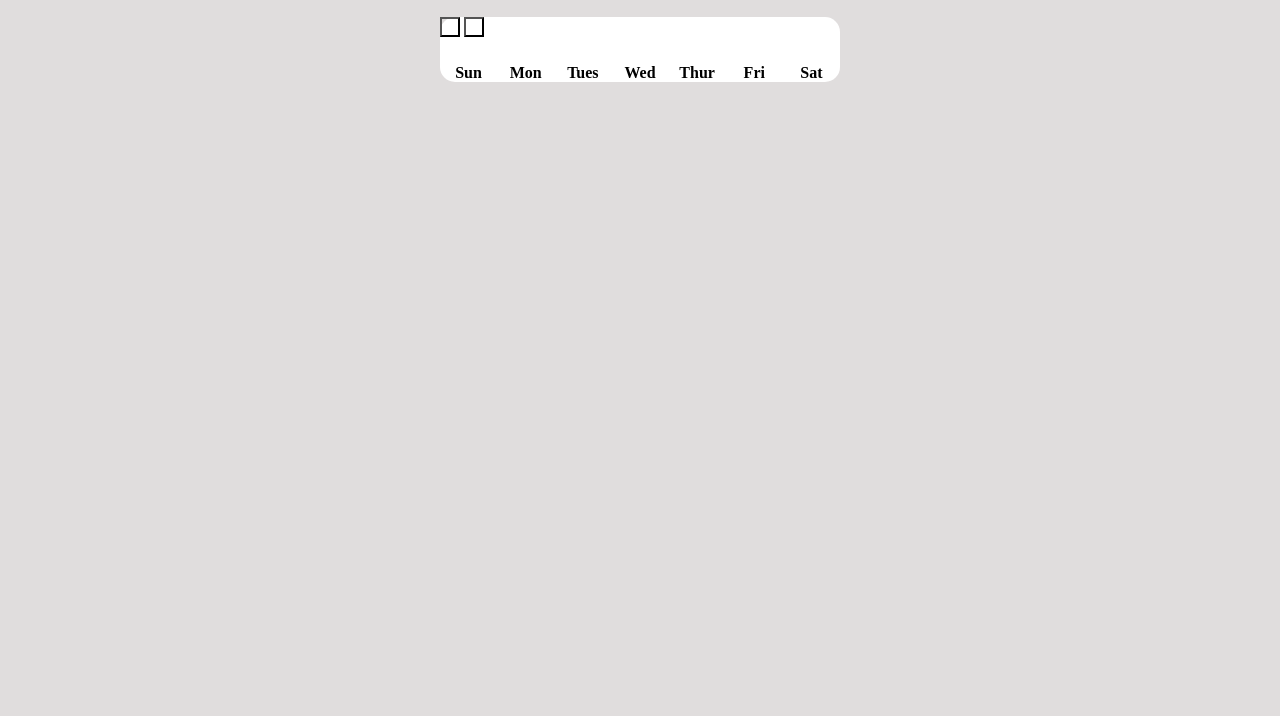
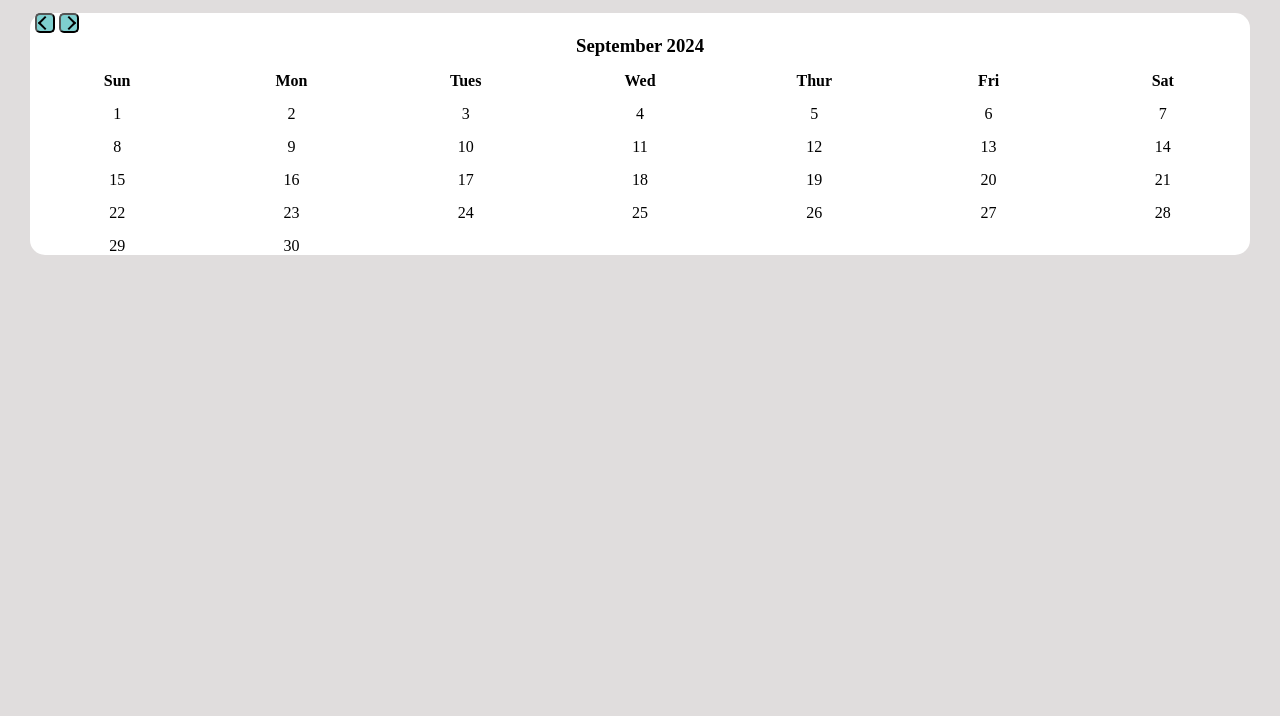
Before and after one commit to bjarvis03/CalendarPlanner, a plain HTML site: page index.html in a window 1280 px wide. Shown: the part 84-800 px from the top of the page. Drawn offline with Linux system fonts and the light colour scheme.

Commit message:
Added more styling around Calendar, and wrote index.js code to initalized calender to current month/year using JavaScript.

```diff
--- a/index.css
+++ b/index.css
@@ -5,20 +5,20 @@
 }
 
 body{
-    padding: 2rem;
+    padding: 30px;
     font-family: 'Times New Roman';
     background-color: #d4d0d0b6;
 }
 
 .mainHeading{
     text-align: center;
-    margin-bottom: 2rem;
+    margin-bottom: 30px;
 }
 
 .calendar{
     margin: auto;
-    width: 400px;
-    background: #ffff;
+    width: px;
+    background: #ffffff;
     border-radius: 15px;
 }
 
@@ -31,7 +31,7 @@ body{
 
 .calendar ul li{
     width: calc(100%/7);
-    margin-top: 25px;
+    margin-top: 15px;
     position: relative;
 }
 
@@ -39,9 +39,10 @@ body{
     width: 20px;
     height: 20px;
     position: relative;
-    top: 50%;
-    background: transparent;
+    left: 5px;
+    background: rgb(126, 207, 207);
     cursor: pointer;
+    border-radius: 5px;
 }
 
 #prev::before, #next::before{
@@ -53,6 +54,44 @@ body{
     left: 50%;
 }
 
-.daynames{
+#prev::before{
+    border-left: 2px solid #000;
+    border-bottom: 2px solid #000;
+    transform: translate(-50%, -50%) rotate(-135deg);
+}
+
+#next::before{
+    border-right: 2px solid #000;
+    border-top: 2px solid #000;
+    transform: translate(-50%, -50%) rotate(-135deg);
+}
+
+.month{
+    content: '';
+    text-align: center;
+}
+
+.dayNames{
     font-weight: 600;
 }
+
+.dateNumbers li.today{
+    color: #ffffff;
+}
+
+.dateNumbers li.today::before{
+    content: '';
+    width:30px;
+    height:30px;
+    position:absolute;
+    top:50%;
+    left:50%;
+    transform:translate(-50%, -50%);
+    background: #000;
+    border-radius:50%;
+    z-index: -1;
+}
+
+.days li.inactive{
+    color: #d4d0d0b6;
+}
--- a/index.html
+++ b/index.html
@@ -8,14 +8,15 @@
     <link rel="stylesheet" href="index.css">
 </head>
 <body>
-    <h1 class="mainHeading">Calender Planner</h1>
+    <h1 class="mainHeading">Calendar Planner</h1>
     <div class="calendar">
         <nav class="navigation">
+            <button id="next"></button>
             <button id="prev"></button>
-            <button id="next"></button>
         </nav>
+        <h3 class="month"></h3>
         <section>
-            <ul class="daynames">
+            <ul class="dayNames">
                 <li>Sun</li>
                 <li>Mon</li>
                 <li>Tues</li>
@@ -24,7 +25,7 @@
                 <li>Fri</li>
                 <li>Sat</li>
             </ul>
-            <ul class="datenumbers"></ul>
+            <ul class="dateNumbers"></ul>
         </section>
     </div>
     <script src="index.js"></script>
--- a/index.js
+++ b/index.js
@@ -0,0 +1,35 @@
+const monthName = document.querySelector('.month');
+const dateNumbers = document.querySelector('.dateNumbers');
+const navs = document.querySelectorAll('.navigation');
+
+//Constant list of months in the year.
+const months = ['January', 'February', 'March', 'April', 'May', 'June', 'July', 'August', 'September', 'October', 'November', 'December'];
+
+//Initalizing date, month, and year variables.
+let date = new Date();
+let month = date.getMonth();
+let year = date.getFullYear();
+
+//Displays calender initally set to current month and year.
+function showCalendar(){
+    const startMonth = new Date(year, month, 1).getDay();
+    const lastDay = new Date(year, month + 1, 0).getDate();
+    const endMonth = new Date(year, month, lastDay).getDay();
+    const prevLastDay = new Date(year, month, 0).getDate();
+
+    let dateNumbersHTML = '';
+
+    //This will give the last months dates that are still in the current month.
+    //for(let i = 0; i < startMonth; i--){
+    //    dateNumbersHTML += `<li>${prevLastDay - i + 1}</li>`;
+    //}
+
+    for(let i = 1; i <= lastDay; i++){
+        dateNumbersHTML += `<li>${i}</li>`;
+    }
+
+    dateNumbers.innerHTML = dateNumbersHTML;
+    monthName.textContent = months[month] + ' ' + year;
+}
+
+showCalendar();
```
